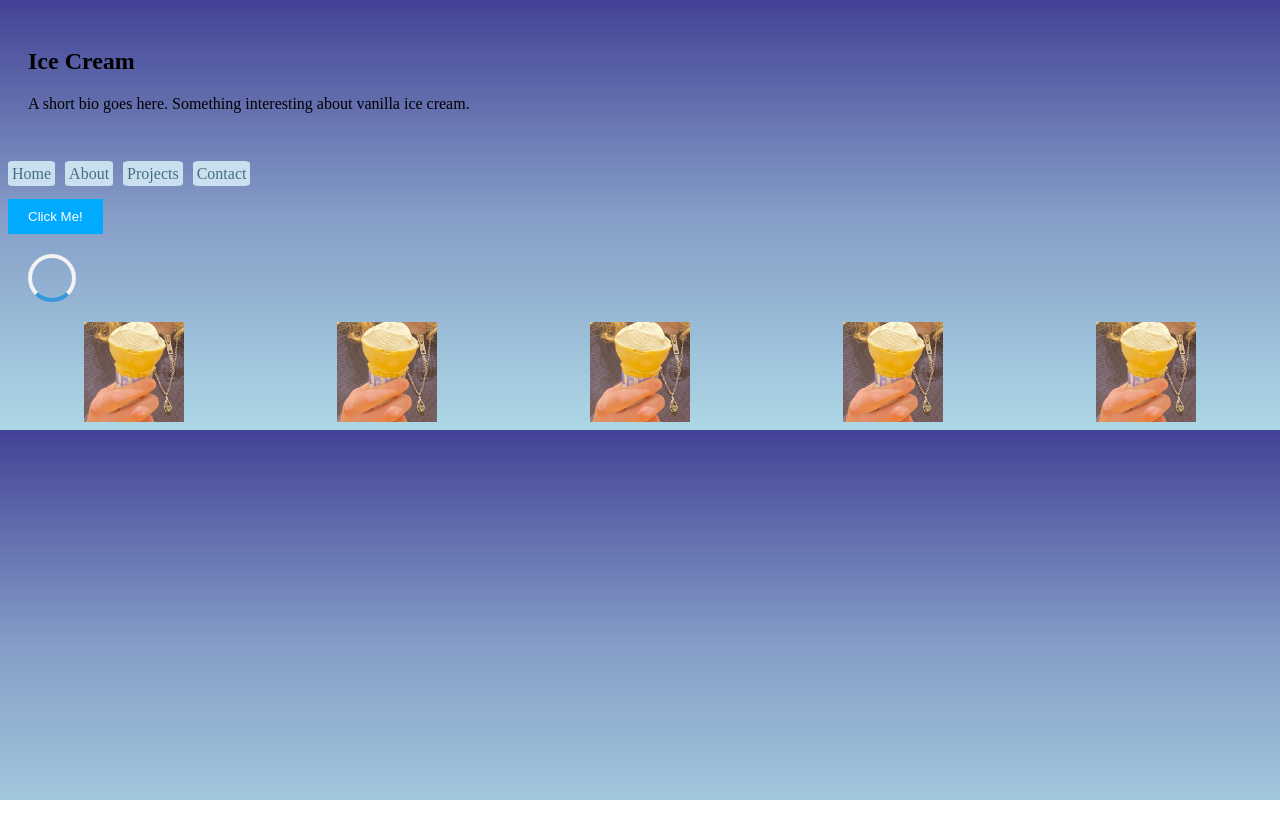
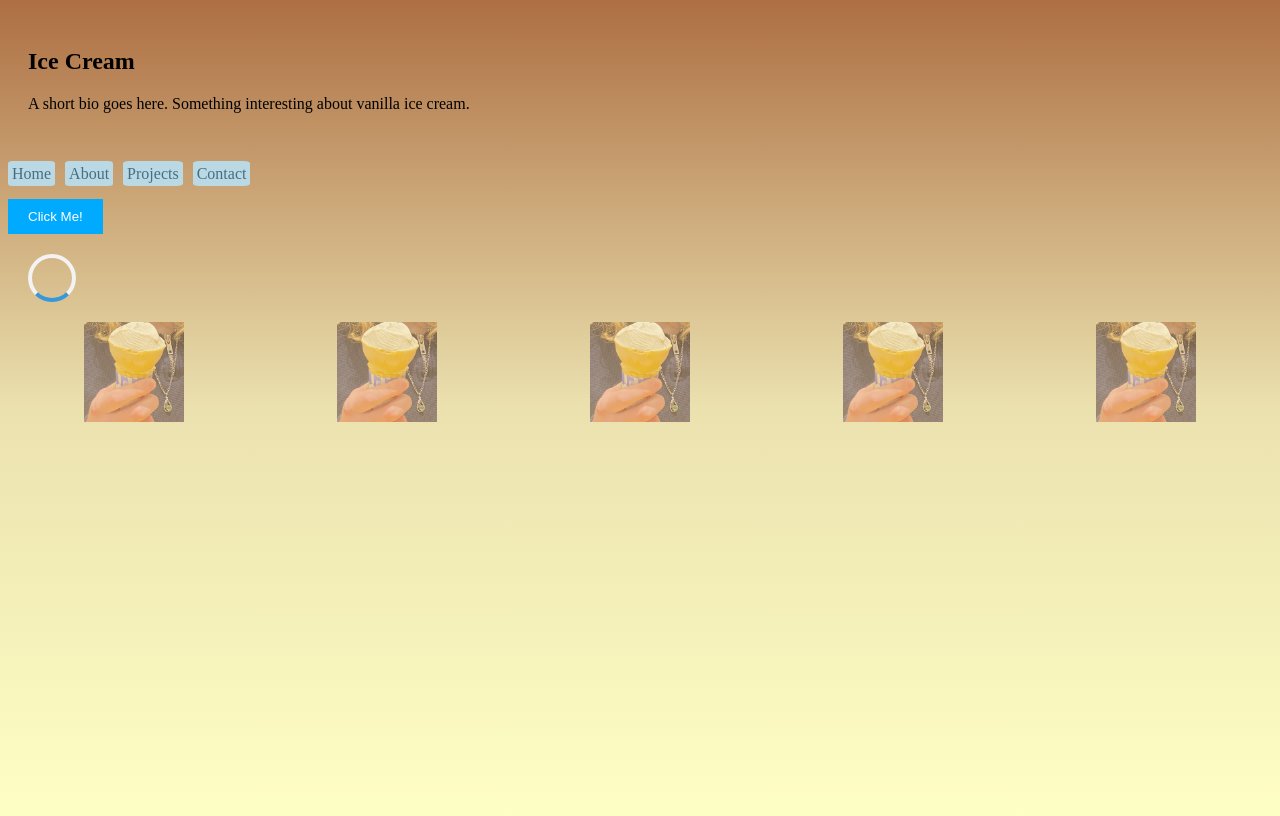
Before and after one commit to maggie-chang/maggie-chang.github.io, a plain HTML site: page animations.html in a window 1280 px wide. Drawn offline with Linux system fonts and the light colour scheme.

Commit message:
fixed mr sf's feedback for tasks

```diff
--- a/styles/css-animations.css
+++ b/styles/css-animations.css
@@ -1,3 +1,7 @@
+* {
+    transition: 0.5s;
+  }
+
 /* Task 1: Hover Highlight Card */
 .hover-highlight-card {
     padding: 20px;
@@ -21,11 +25,13 @@
     border-radius: 10%;
     padding: 4px;
     color: #456e82;
-    background-color: rgb(202, 224, 239);
+    background-color: rgb(187, 217, 228);
+    transition: .5s ease-in;
 }
 
 .animated-nav-menu a:hover {
-    background-color: white;
+    background-color: #456e82;
+    color: rgb(187, 217, 228);
     transition: background-color .05s;
 }
 
@@ -40,7 +46,7 @@
 }
 
 .button-press-animation button:active {
-    transform:scale(1.1,1.1);
+    transform: translateY(10px);
 }
 
 /* Task 4: Simple Loading Spinner */
@@ -77,14 +83,18 @@
     width: 100px;
     height: 100px;
     object-fit: cover;
-    transition: 0.1s;
+    transition: .15s ease-in;
+    opacity: 70%;
 }
 
 .fading-gallery img:hover {
-    transform: scale(1.3);
-    box-shadow: 10px 5px 5px rgb(81, 126, 134);
+    transform: translateY(-20px) scale(1.2);
+    box-shadow: 5px 5px 5px rgb(193, 168, 126);
+    opacity: 1;
+    border: 2px solid rgb(255, 236, 201);
 }
 
 body {
-    background-image: linear-gradient(to bottom, rgb(66, 66, 150), rgb(133, 157, 199), lightblue);
+    height: 100vh;
+    background-image: linear-gradient(to bottom, rgb(173, 111, 67), rgb(235, 225, 175), rgb(254, 255, 196));
 }
```
